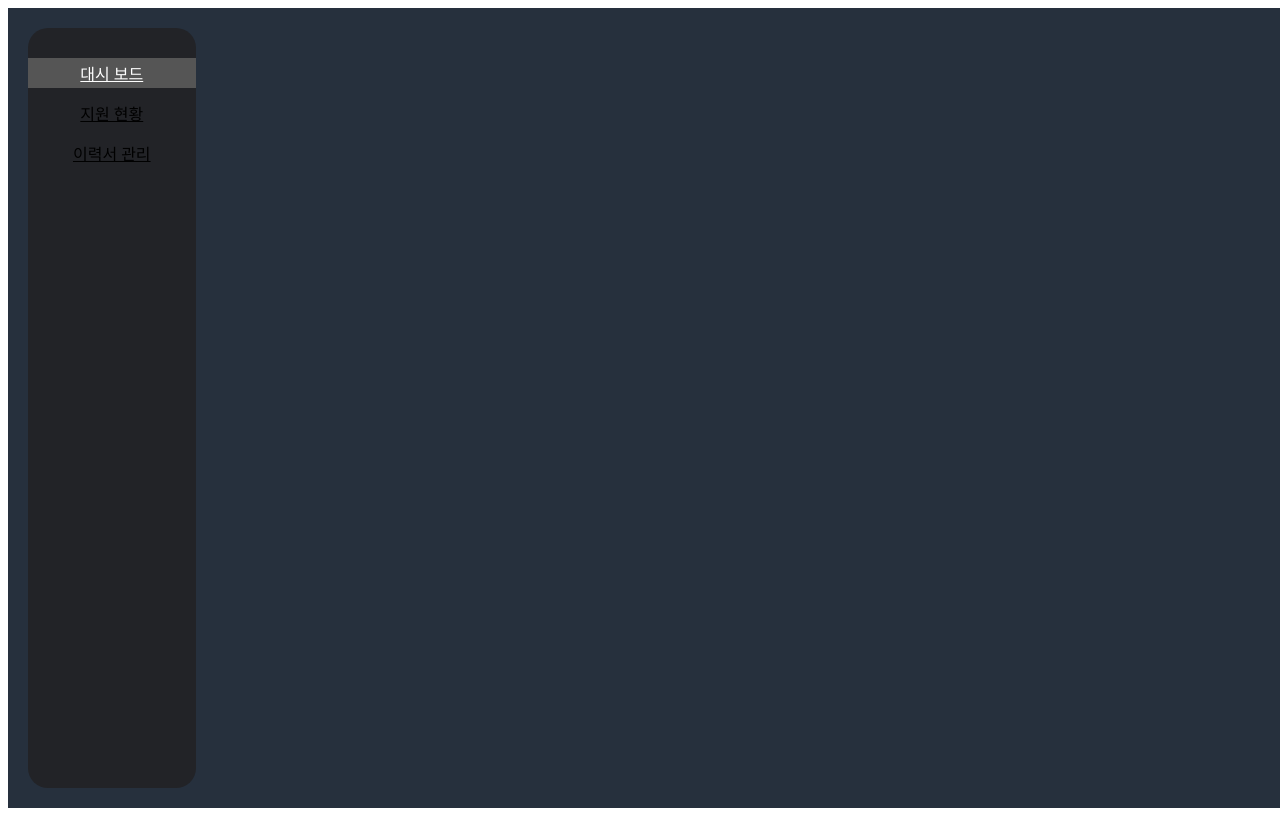
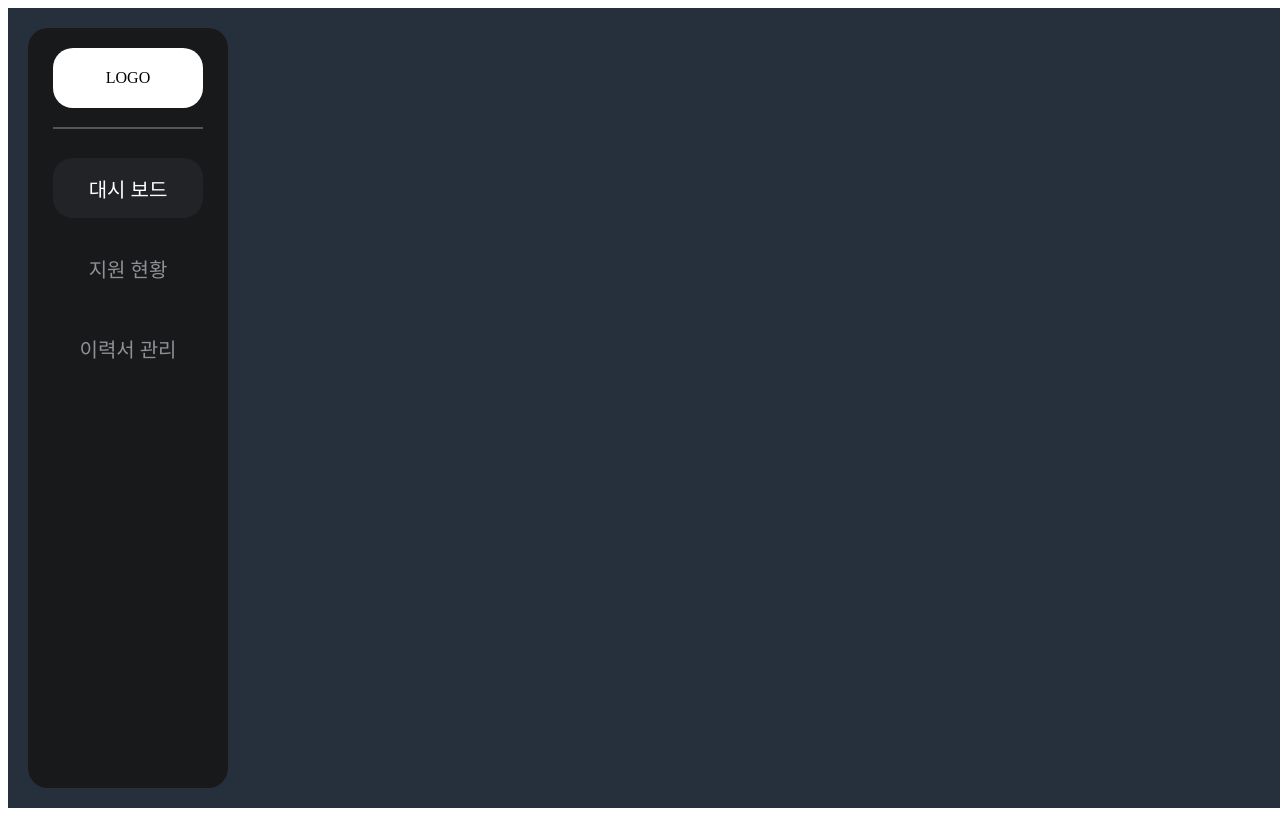
Before and after one commit to CureLatte/MyCareerFront, a Next.js app: page /BaseLayOut in a window 1280 px wide. Built offline with nearby package versions, Linux system fonts and the light colour scheme.

Commit message:
[FEAT] navBar 교체

```diff
--- a/src/components/MainPage.tsx
+++ b/src/components/MainPage.tsx
@@ -5,7 +5,7 @@ export default function MainPage({ children }: any) {
 		<div
 			style={{
 				background: DARK_BLUE_2,
-				width: '100%',
+				width: 'calc(100vw - 240px)',
 				minHeight: '100vh',
 				overflow: 'auto',
 			}}
--- a/src/components/Nav.tsx
+++ b/src/components/Nav.tsx
@@ -1,4 +1,9 @@
-import { DARK_BLUE_3, LIGHT_GRAY } from '@/const/Color';
+import {
+	BACKGROUND_GRAY,
+	DARK_BLUE_3,
+	DARK_BLUE_4,
+	LIGHT_GRAY,
+} from '@/const/Color';
 import NavText from '@/components/NavText';
 import { useState } from 'react';
 
@@ -23,13 +28,40 @@ export default function Nav({}: any) {
 	return (
 		<nav
 			style={{
-				backgroundColor: DARK_BLUE_3,
+				backgroundColor: DARK_BLUE_4,
 				margin: '20px',
 				width: '200px',
 				borderRadius: '20px',
 				padding: '20px 0 20px 0',
+				display: 'flex',
+				flexDirection: 'column',
+				alignItems: 'center',
 			}}
 		>
+			<div
+				style={{
+					width: '150px',
+					height: '60px',
+					backgroundColor: 'white',
+					borderRadius: '20px',
+					display: 'flex',
+					flexDirection: 'row',
+					alignItems: 'center',
+					justifyContent: 'center',
+				}}
+			>
+				LOGO
+			</div>
+
+			<div
+				style={{
+					backgroundColor: BACKGROUND_GRAY,
+					width: '150px',
+					height: '2px',
+					marginTop: '19px',
+					marginBottom: '19px',
+				}}
+			></div>
 			{navList.map(
 				(item: { title: string; url: string }, index: number) => {
 					return (
--- a/src/components/NavText.tsx
+++ b/src/components/NavText.tsx
@@ -1,5 +1,11 @@
-import { BACKGROUND_GRAY } from '@/const/Color';
+import {
+	BACKGROUND_GRAY,
+	DARK_BLUE_3,
+	DARK_BLUE_4,
+	LIGHT_GRAY_4,
+} from '@/const/Color';
 import Link from 'next/link';
+import LTextWhite from '@/components/text/LTextWhite';
 
 export default function NavText({ text, activate, onClick, url }: any) {
 	let textStyle: any = {
@@ -7,18 +13,24 @@ export default function NavText({ text, activate, onClick, url }: any) {
 		flexDirection: 'row',
 		alignItems: 'center',
 		justifyContent: 'center',
-		color: 'black',
+
 		marginTop: '10px',
 		marginBottom: '10px',
-		height: '30px',
+		width: '150px',
+		height: '60px',
 		cursor: 'pointer',
+		fontSize: '20px',
+		textDecoration: 'none',
+		borderRadius: '20px',
+		color: LIGHT_GRAY_4,
+		backgroundColor: DARK_BLUE_4,
 	};
 	if (activate) {
 		// 선택시
 		textStyle = {
 			...textStyle,
 			color: 'white',
-			backgroundColor: BACKGROUND_GRAY,
+			backgroundColor: DARK_BLUE_3,
 		};
 	}
 
```
